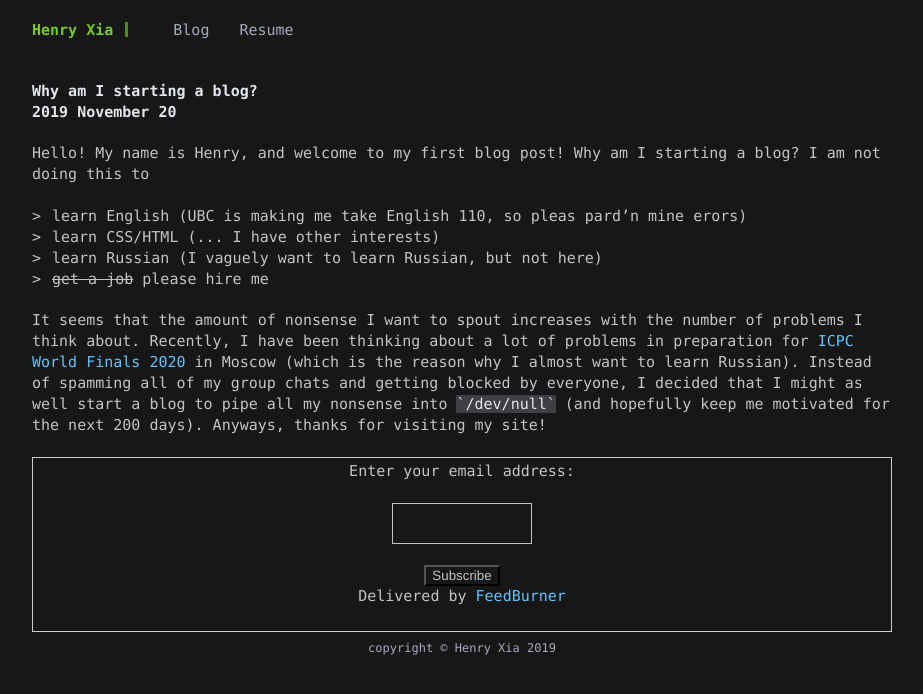
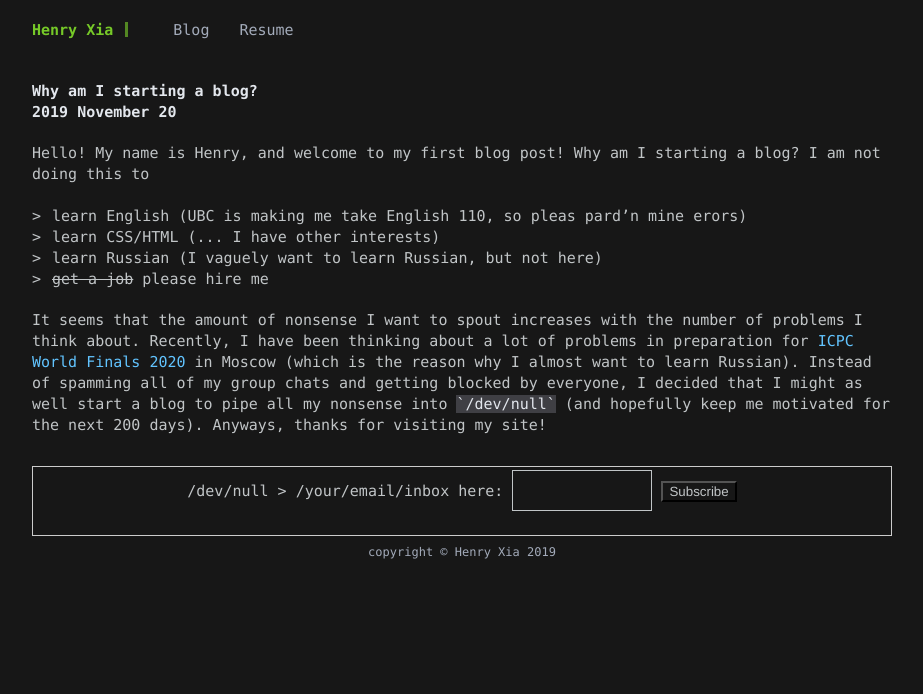
Before and after one commit to ehnryx/ehnryx.github.io, a Jekyll site: the page built from _posts/2019-11-20-why.md, in a window 1280 px wide. Shown: the top 694 px of the page, without its empty margins (178-1101 px from the left). Built offline with Jekyll 4.4.1, drawn with Linux system fonts in a browser that asks for light colours.

Commit message:
update subscribe

```diff
--- a/_includes/subscribe.html
+++ b/_includes/subscribe.html
@@ -1,8 +1,8 @@
-<form style="border:1px solid #ccc;padding:3px;text-align:center;" action="https://feedburner.google.com/fb/a/mailverify" method="post" target="popupwindow" onsubmit="window.open('https://feedburner.google.com/fb/a/mailverify?uri=HenryX', 'popupwindow', 'scrollbars=yes,width=550,height=520');return true">
-	<p>Enter your email address:</p>
-	<p><input type="text" style="width:140px" name="email"/></p>
-	<input type="hidden" value="HenryX" name="uri"/>
-	<input type="hidden" name="loc" value="en_US"/>
-	<input type="submit" value="Subscribe" />
-	<p>Delivered by <a href="https://feedburner.google.com" target="_blank">FeedBurner</a></p>
+<form style="border:1px solid #ccc;padding:3px;text-align:center;margin-top:2em;" action="https://feedburner.google.com/fb/a/mailverify" method="post" target="popupwindow" onsubmit="window.open('https://feedburner.google.com/fb/a/mailverify?uri=HenryX', 'popupwindow', 'scrollbars=yes,width=550,height=520');return true">
+	<p>
+		/dev/null &gt; /your/email/inbox here: <input type="text" style="width:140px" name="email"/>
+		<input type="hidden" value="HenryX" name="uri"/>
+		<input type="hidden" name="loc" value="en_US"/>
+		<input type="submit" value="Subscribe" />
+	</p>
 </form>
```
